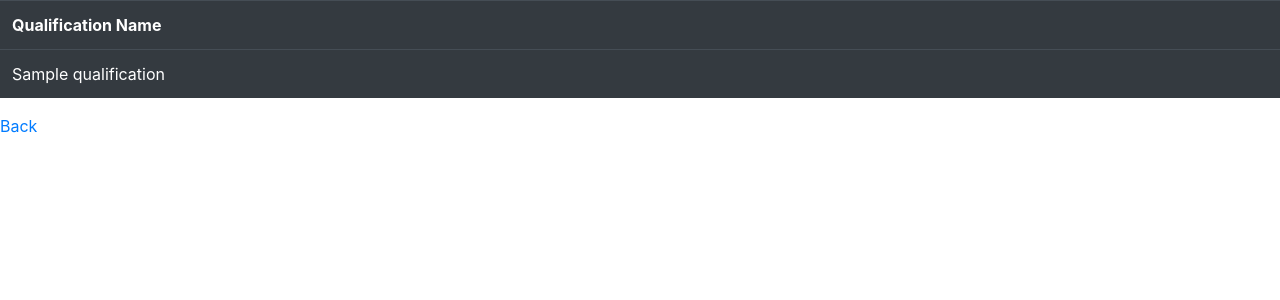
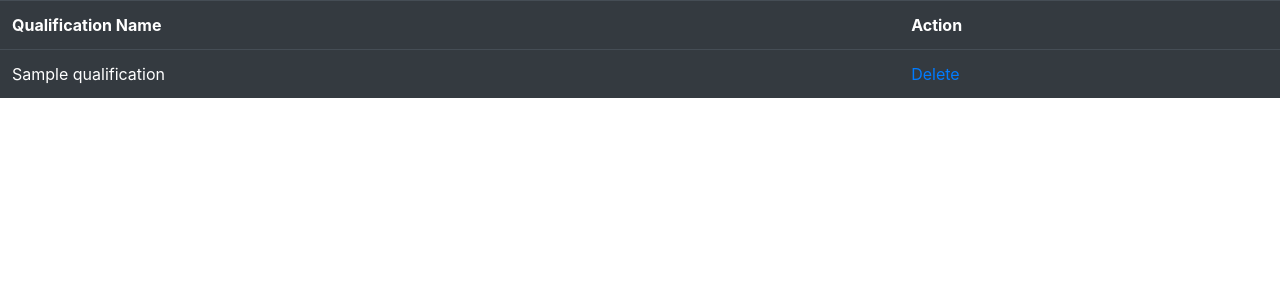
Before and after one commit to Faithinfotech-Training/UstPythonGroup1, a Flask app: page /viewqualification in a window 1280 px wide. Shown: the part 102-402 px from the top of the page. Run offline with Flask 2, Linux system fonts and the light colour scheme; a database or web service that is not in the repository returns one stand-in record (values such as "Sample title"); some libraries are stand-ins or nearby versions.

Commit message:
qualification added

```diff
--- a/app_package/qualification_routes.py
+++ b/app_package/qualification_routes.py
@@ -50,3 +50,10 @@ def viewqualification():
     qualifications=qualification_col.find()
 
     return render_template("viewqualification.html",qualifications=qualifications)
+@app.route("/delete/<int:a>",methods=["GET","POST"])
+def delete(a):
+        qualification_col=mongo.db.qualifications
+        query={"_id":a}
+        qualification_col.delete_one(query)
+        flash("Employee deleted")
+        return redirect(url_for("viewqualification"))
--- a/app_package/templates/viewqualification.html
+++ b/app_package/templates/viewqualification.html
@@ -7,6 +7,7 @@
     <tr>
 
         <th>Qualification Name</th>
+        <th>Action</th>
 
 
     </tr>
@@ -16,12 +17,12 @@
 
         <td>{{qualification.qualificationName}}</td>
 
-
+        <td><a href="{{url_for('delete',a=qualification._id)}}">Delete</a></td>
 
     </tr>
     {% endfor %}
 
 
 </table>
-<p><a href="{{url_for('allcourses')}}">Back</a></p>
+
 {% endblock %}
```
Also changed, not shown: app_package/templates/delete.html (added, +7 -0 lines), 10 other files.
